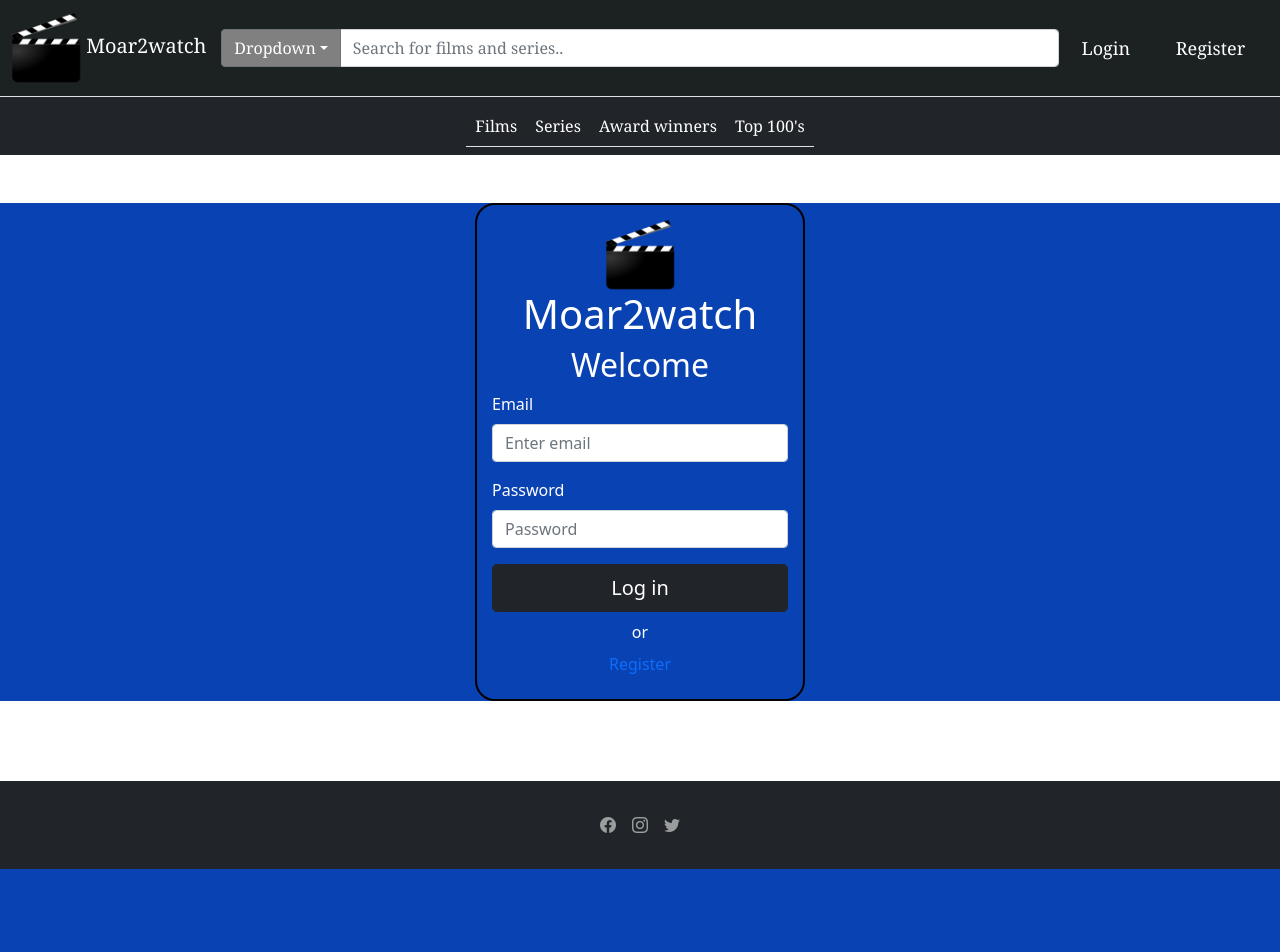
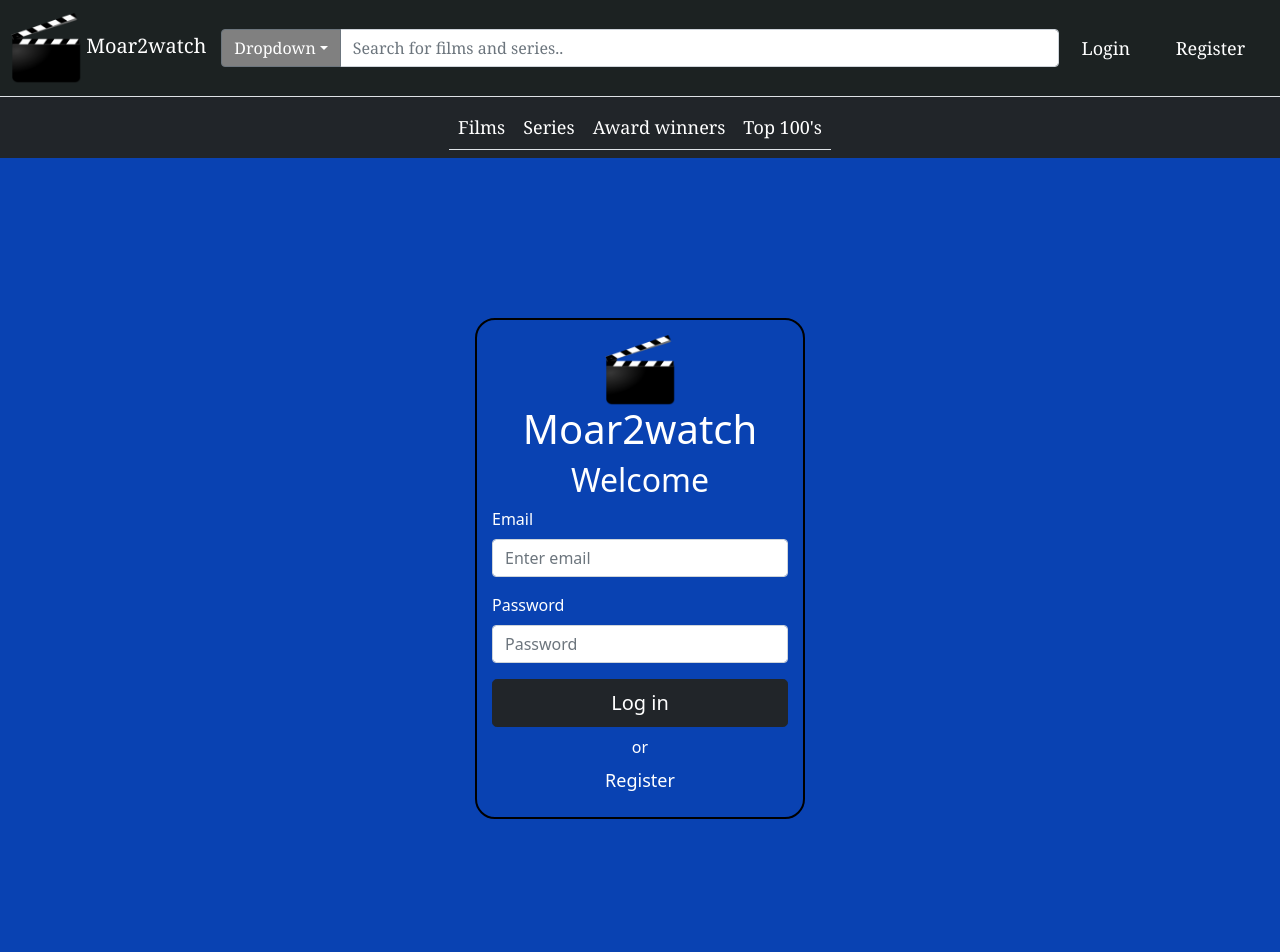
Before and after one commit to AdrianKolbuk/Moar2watch, a React (Create React App) app in the folder m2w/m2w-react/: page /login in a window 1280 px wide. Shown: the top 952 px of the page. Before the commit the page ends 869 px from the top, so only its background shows below. Built offline with nearby package versions, Linux system fonts and the light colour scheme.

Commit message:
Styles modified

```diff
--- a/m2w/m2w-react/public/css/style.css
+++ b/m2w/m2w-react/public/css/style.css
@@ -1,5 +1,9 @@
 /* Header styles */
 html,body{
+    background-color: #0942B2;
+}
+
+.body{
     background-color: #0942B2;
 }
 
@@ -36,7 +40,7 @@ html {
 footer{
     bottom:0;
     width: 100%;
-    margin-top: 5rem;
+    margin-top: auto;
     background-color: #1c2222;
     background-size: cover;
     font-family: Cambria;
@@ -58,7 +62,6 @@ footer{
     max-width: 330px;
     padding:15px;
     margin:auto;
-    margin-top: 3rem;
     height:100%;
     border: 2px solid black;
     border-radius: 20px;
@@ -66,6 +69,8 @@ footer{
 
 .login-div{
     background-color: #0942B2;
+    padding-top: 10rem;
+    padding-bottom: 10rem;
 }
 
 #navigation-nav-links.active{
@@ -136,6 +141,14 @@ footer{
     background-color: #0942B2;
 }
 
+.list-holiday{
+    margin-top: 2rem;
+    width: 100%;
+    color: white;
+    background-color: #0942B2;
+    padding-bottom: 2rem;
+}
+
 .listTitle{
     font-size: 20px;
     font-weight: 500;
@@ -156,6 +169,7 @@ footer{
 .home{
     background-color: #0942B2;
     overflow: hidden;
+    min-height: 100vh;
 }
 
 /* Jeśli strzałki są w pozycji absolute to kontener-rodzic powinien być w pozycji relative */
@@ -224,6 +238,36 @@ footer{
     width: 150px;
 }
 
+.register-p{
+    color: white;
+    font-size: large;
+}
+
+.register-p:hover{
+    color: grey;
+}
+
+.header-link:hover{
+    color:grey
+}
+
+.listTitleFilms{
+    font-size: 20px;
+    font-weight: 500;
+    margin-left: 60px;
+    color:white;
+}
+
+.filmsPage{
+    background-color: #0942B2;
+    overflow: hidden;
+    min-height: 100vh;
+}
+
+.nav-span{
+    font-size: large;
+}
+
 @media only screen and (max-width: 768px) {
 
   }
```
